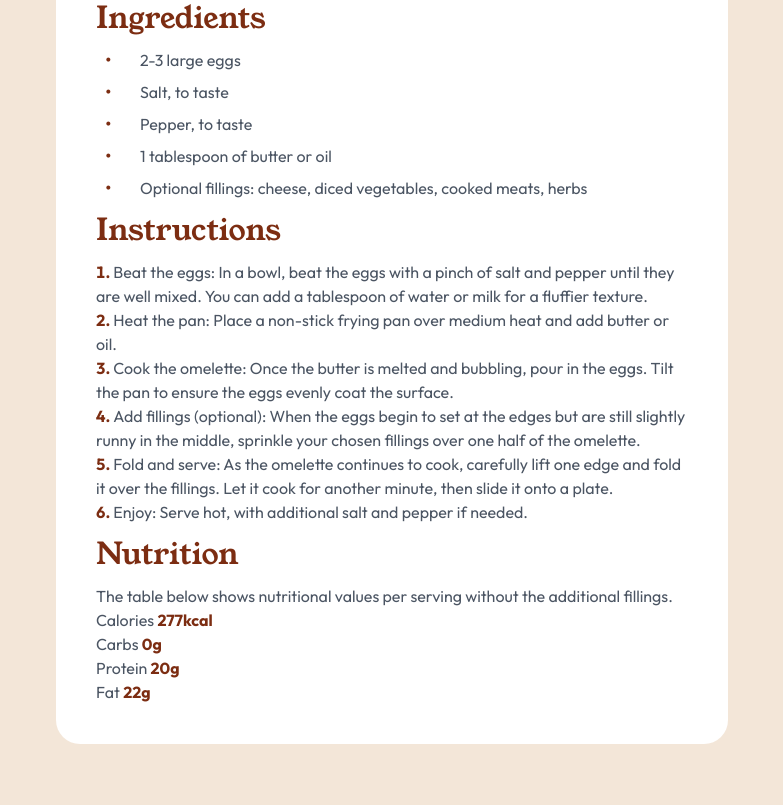
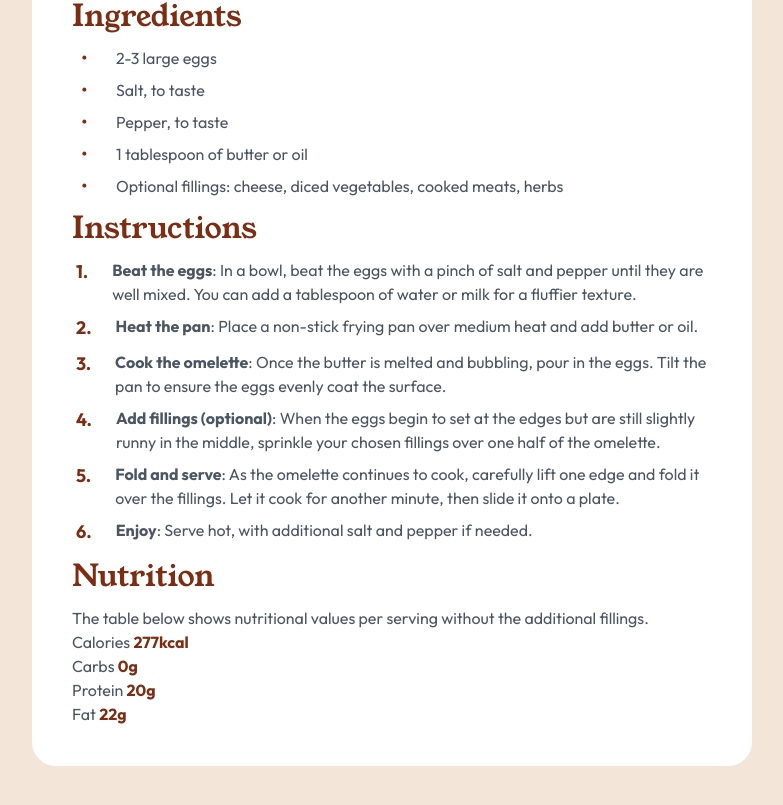
Before and after one commit to sniper-fly/frontend_mentor, a Next.js app: page /recipe-page-main in a window 1280 px wide. Shown: the part 783-1588 px from the top of the page, without its empty margins (248-1031 px from the left). Built offline with nearby package versions, Linux system fonts and the light colour scheme.

Commit message:
番号付きリストの整形

```diff
--- a/src/app/recipe-page-main/page.tsx
+++ b/src/app/recipe-page-main/page.tsx
@@ -10,7 +10,7 @@ export default function Page() {
   const basePath = "/recipe-page-main";
 
   return (
-    <main className="mx-auto my-28 max-w-2xl rounded-3xl bg-white p-10 text-gray-600">
+    <main className="mx-auto my-28 w-[45rem] rounded-3xl bg-white p-10 text-gray-600">
       <div>
         <Image
           src={`${basePath}/image-omelette.jpeg`}
@@ -86,36 +86,73 @@ export default function Page() {
           Instructions
         </h1>
 
-        <ol className="list-inside list-decimal marker:font-bold marker:text-orange-900">
-          <li>
-            Beat the eggs: In a bowl, beat the eggs with a pinch of salt and
-            pepper until they are well mixed. You can add a tablespoon of water
-            or milk for a fluffier texture.
+        <ol className="flex flex-col gap-2">
+          <li className="flex flex-row">
+            <span className="ml-1 mr-6 text-lg font-bold text-orange-900">
+              1.
+            </span>
+            <div>
+              <span className="font-bold">Beat the eggs</span>: In a bowl, beat
+              the eggs with a pinch of salt and pepper until they are well
+              mixed. You can add a tablespoon of water or milk for a fluffier
+              texture.
+            </div>
           </li>
 
-          <li>
-            Heat the pan: Place a non-stick frying pan over medium heat and add
-            butter or oil.
+          <li className="flex flex-row">
+            <span className="ml-1 mr-6 text-lg font-bold text-orange-900">
+              2.
+            </span>
+            <div>
+              <span className="font-bold">Heat the pan</span>: Place a non-stick
+              frying pan over medium heat and add butter or oil.
+            </div>
           </li>
 
-          <li>
-            Cook the omelette: Once the butter is melted and bubbling, pour in
-            the eggs. Tilt the pan to ensure the eggs evenly coat the surface.
+          <li className="flex flex-row">
+            <span className="ml-1 mr-6 text-lg font-bold text-orange-900">
+              3.
+            </span>
+            <div>
+              <span className="font-bold">Cook the omelette</span>: Once the
+              butter is melted and bubbling, pour in the eggs. Tilt the pan to
+              ensure the eggs evenly coat the surface.
+            </div>
           </li>
 
-          <li>
-            Add fillings (optional): When the eggs begin to set at the edges but
-            are still slightly runny in the middle, sprinkle your chosen
-            fillings over one half of the omelette.
+          <li className="flex flex-row">
+            <span className="ml-1 mr-6 text-lg font-bold text-orange-900">
+              4.
+            </span>
+            <div>
+              <span className="font-bold">Add fillings (optional)</span>: When
+              the eggs begin to set at the edges but are still slightly runny in
+              the middle, sprinkle your chosen fillings over one half of the
+              omelette.
+            </div>
           </li>
 
-          <li>
-            Fold and serve: As the omelette continues to cook, carefully lift
-            one edge and fold it over the fillings. Let it cook for another
-            minute, then slide it onto a plate.
+          <li className="flex flex-row">
+            <span className="ml-1 mr-6 text-lg font-bold text-orange-900">
+              5.
+            </span>
+            <div>
+              <span className="font-bold">Fold and serve</span>: As the omelette
+              continues to cook, carefully lift one edge and fold it over the
+              fillings. Let it cook for another minute, then slide it onto a
+              plate.
+            </div>
           </li>
 
-          <li>Enjoy: Serve hot, with additional salt and pepper if needed.</li>
+          <li className="flex flex-row">
+            <span className=" ml-1 mr-6 text-lg font-bold text-orange-900">
+              6.
+            </span>
+            <div>
+              <span className="font-bold">Enjoy</span>: Serve hot, with
+              additional salt and pepper if needed.
+            </div>
+          </li>
         </ol>
       </section>
 
```
